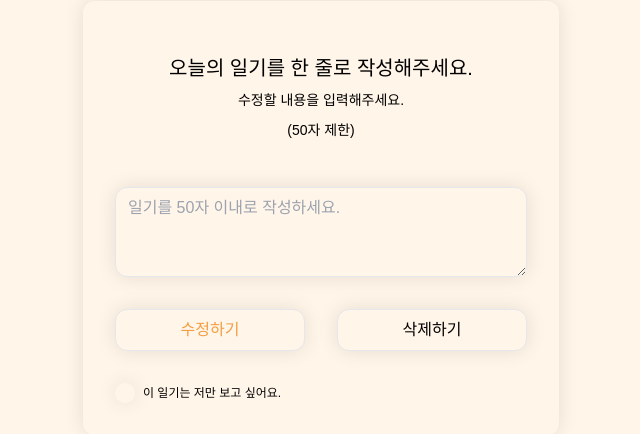
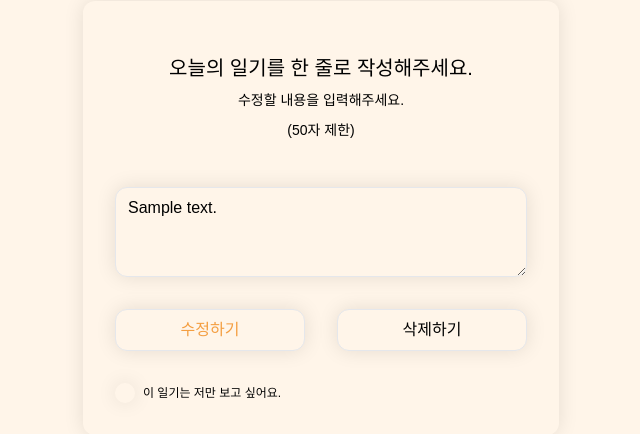
Before and after one commit to IIIBreakeRIII/Jungle-Hanjul-Diary, a Flask app: template templates/myDiary-edit.html in a window 1280 px wide. Shown: the part 252-686 px from the top of the page, without its empty margins (319-959 px from the left). Run offline with Flask 3, Linux system fonts and the light colour scheme; the template is opened without the code that fills it: most values are stand-ins (such as "Sample title", 1, 10 or a date in 2020); some web fonts are replaced.

Commit message:
feat: 내가 쓴 일기 수정 기능 구현  - 수정 페이지 이동  - 기존 일기 정보 조회 및 적용

```diff
--- a/templates/myDiary-edit.html
+++ b/templates/myDiary-edit.html
@@ -25,14 +25,14 @@
             <br>
             <span class="text-[14px] text-[rgba(var(--gray))] font-[100]">(50자 제한)</span>
           </div>
-          <textarea placeholder="일기를 50자 이내로 작성하세요." class="diary-edit-textarea bg-[rgba(var(--bg-orange))] shadow-div-parent border rounded-[12px] px-3 py-2 focus:outline-[rgba(var(--primary))]" rows="3" maxlength="50"></textarea>
+          <textarea placeholder="일기를 50자 이내로 작성하세요." class="diary-edit-textarea bg-[rgba(var(--bg-orange))] shadow-div-parent border rounded-[12px] px-3 py-2 focus:outline-[rgba(var(--primary))]" rows="3" maxlength="50">{{ diary.content }}</textarea>
 					<div class="flex items-center gap-8">
 						<button class="diary-edit-button flex-1 mt-[8px] py-2 shadow-div-parent border rounded-[12px] hover:border-primary">수정하기</button>
 						<button class="diary-delete-button flex-1 mt-[8px] py-2 text-[rgba(var(--red))] shadow-div-parent border rounded-[12px] hover:border-warn">삭제하기</button>
 					</div>
           <div class="flex items-center gap-3 mt-2">
             <label class="flex items-center cursor-pointer select-none">
-              <input type="checkbox" name="private" value="private" class="edit-check-private-checkbox peer sr-only">
+              <input type="checkbox" name="private" value="private" class="edit-check-private-checkbox peer sr-only" {% if diary.is_private %}checked{% endif %}>
               <span class="w-[20px] h-[20px] rounded-full shadow-div-parent border-1 border-[rgba(var(--primary))] flex items-center justify-center mr-[8px]
                 peer-checked:after:w-[16px] peer-checked:after:h-[16px] peer-checked:after:rounded-full peer-checked:after:bg-[rgba(var(--primary))]"></span>
               <span class="text-[12px] font-[100] text-[rgba(var(--gray))]">이 일기는 저만 보고 싶어요.</span>
```
